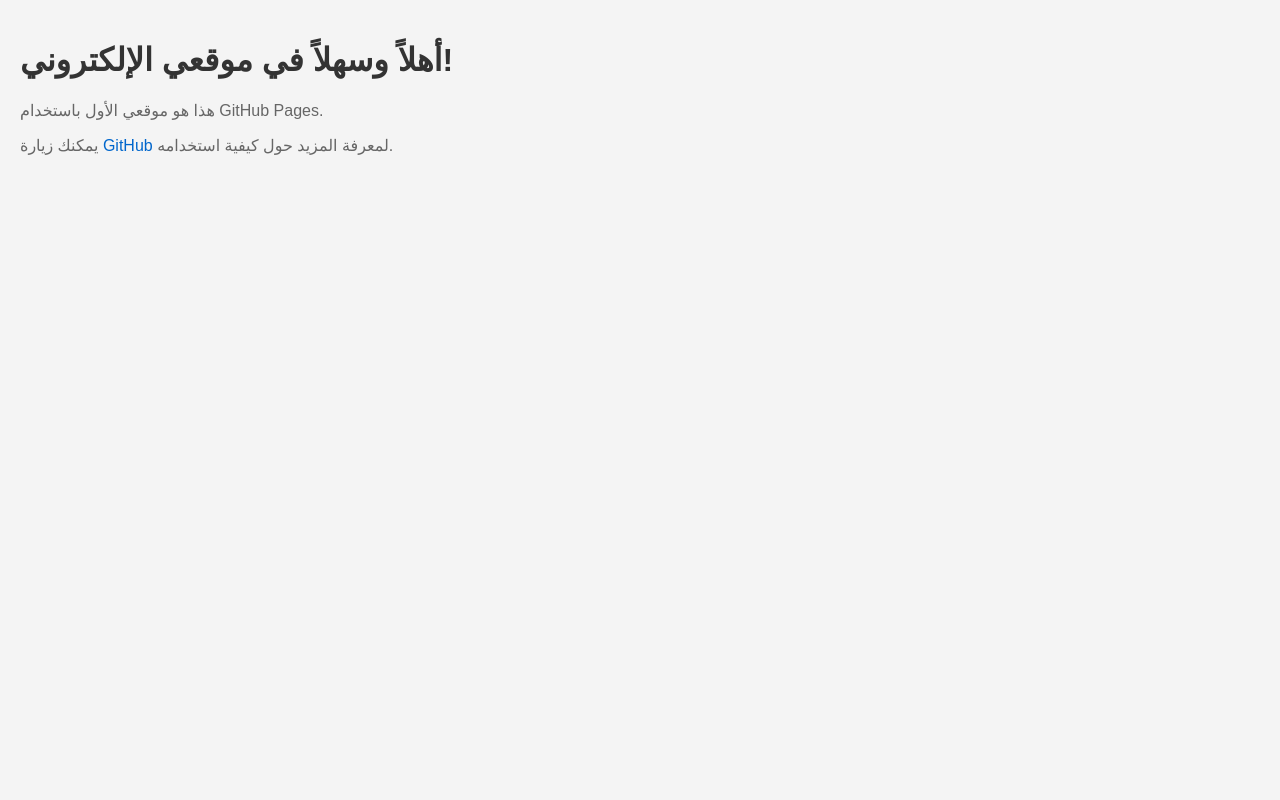
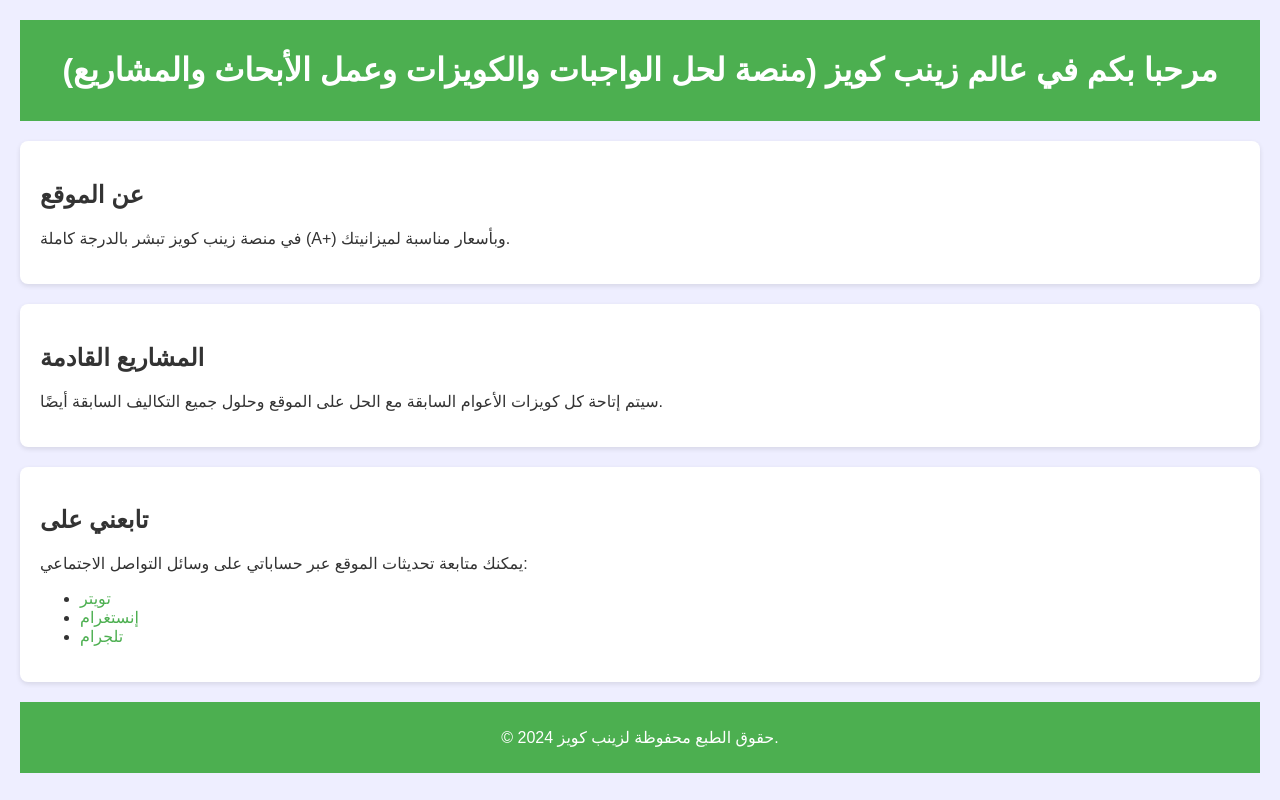
Before and after one commit to Zainabm01/Zainabm01.github.io, a plain HTML site: page index.html in a window 1280 px wide. Drawn offline with Linux system fonts and the light colour scheme.

Commit message:
Update index.html

```diff
--- a/index.html
+++ b/index.html
@@ -3,22 +3,39 @@
 <head>
     <meta charset="UTF-8">
     <meta name="viewport" content="width=device-width, initial-scale=1.0">
-    <title>موقعي الإلكتروني</title>
+    <title>مرحبا بكم في موقعي</title>
     <style>
         body {
-            font-family: Arial, sans-serif;
-            background-color: #f4f4f4;
+            font-family: 'Arial', sans-serif;
+            background-color: #eef;
             margin: 0;
             padding: 20px;
-        }
-        h1 {
             color: #333;
         }
-        p {
-            color: #666;
+        header {
+            background-color: #4CAF50;
+            color: white;
+            padding: 10px 0;
+            text-align: center;
+        }
+        section {
+            margin: 20px 0;
+            padding: 20px;
+            background-color: white;
+            border-radius: 8px;
+            box-shadow: 0 2px 5px rgba(0, 0, 0, 0.1);
+        }
+        footer {
+            text-align: center;
+            padding: 10px 0;
+            background-color: #4CAF50;
+            color: white;
+            position: relative;
+            bottom: 0;
+            width: 100%;
         }
         a {
-            color: #0066cc;
+            color: #4CAF50;
             text-decoration: none;
         }
         a:hover {
@@ -27,8 +44,34 @@
     </style>
 </head>
 <body>
-    <h1>أهلاً وسهلاً في موقعي الإلكتروني!</h1>
-    <p>هذا هو موقعي الأول باستخدام GitHub Pages.</p>
-    <p>يمكنك زيارة <a href="https://github.com/">GitHub</a> لمعرفة المزيد حول كيفية استخدامه.</p>
+
+<header>
+    <h1>مرحبا بكم في عالم زينب كويز (منصة لحل الواجبات والكويزات وعمل الأبحاث والمشاريع)</h1>
+</header>
+
+<section>
+    <h2>عن الموقع</h2>
+    <p>في منصة زينب كويز تبشر بالدرجة كاملة (A+) وبأسعار مناسبة لميزانيتك.</p>
+</section>
+
+<section>
+    <h2>المشاريع القادمة</h2>
+    <p>سيتم إتاحة كل كويزات الأعوام السابقة مع الحل على الموقع وحلول جميع التكاليف السابقة أيضًا.</p>
+</section>
+
+<section>
+    <h2>تابعني على</h2>
+    <p>يمكنك متابعة تحديثات الموقع عبر حساباتي على وسائل التواصل الاجتماعي:</p>
+    <ul>
+        <li><a href="https://x.com/zainabtm01?t=Xf5zsaKRD0srY3qoTmbfDw&s=09" target="_blank">تويتر</a></li>
+        <li><a href="https://www.instagram.com/zainabtm01?igsh=YzljYTk1ODg3Zg==" target="_blank">إنستغرام</a></li>
+        <li><a href="https://t.me/Quizat1t" target="_blank">تلجرام</a></li>
+    </ul>
+</section>
+
+<footer>
+    <p>&copy; 2024 حقوق الطبع محفوظة لزينب كويز.</p>
+</footer>
+
 </body>
 </html>
```
